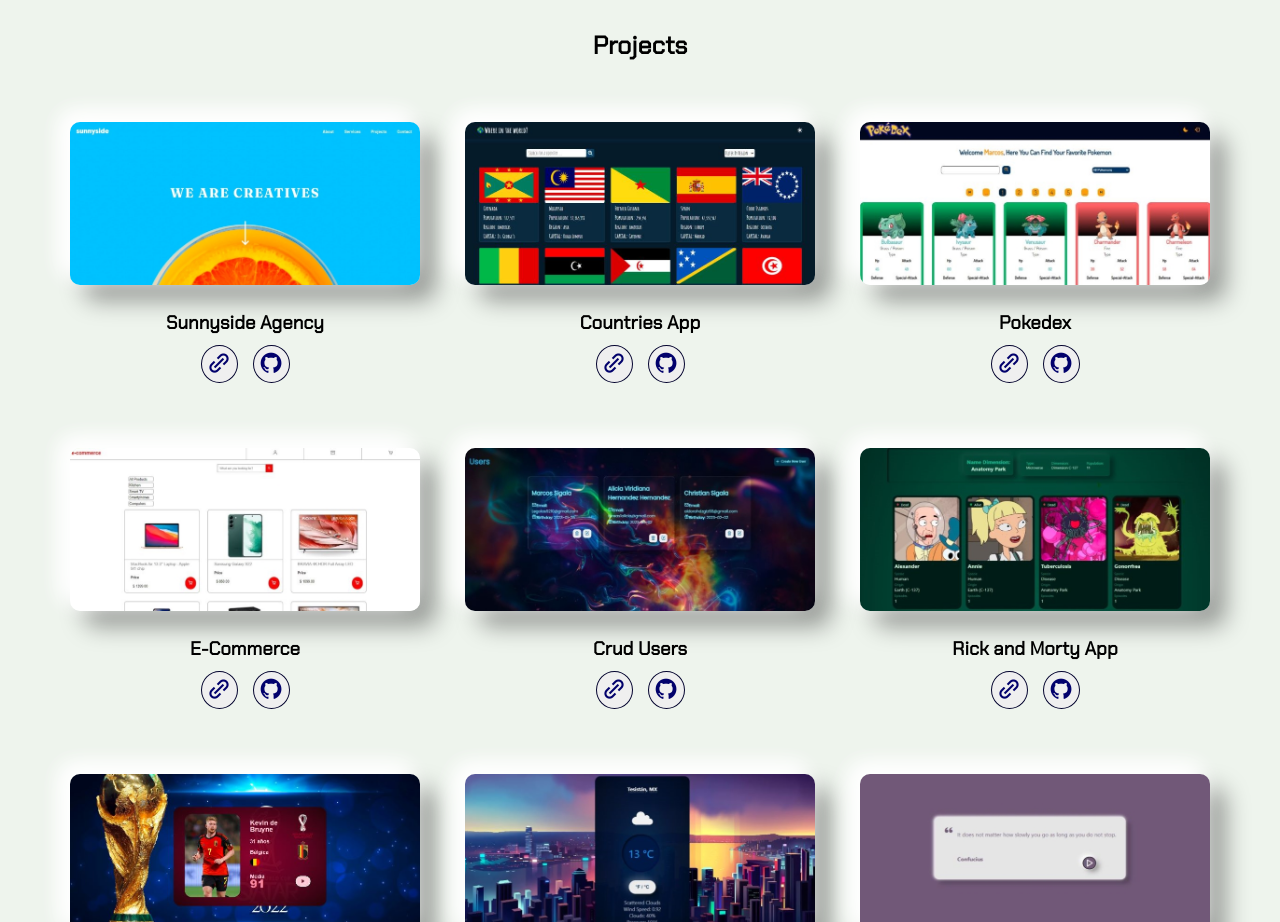
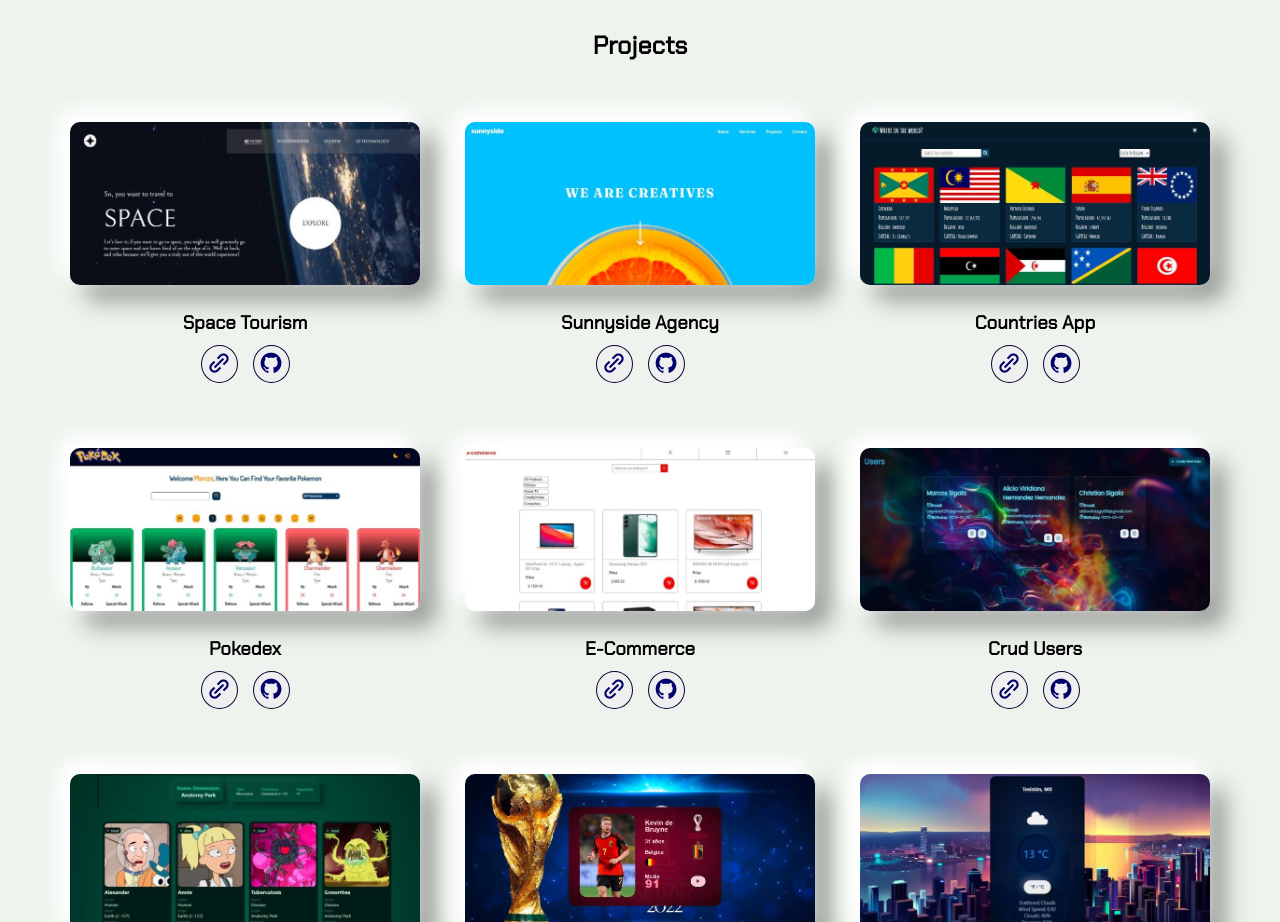
Before and after one commit to marksc26/newPortfolio, a React (Vite) app: page / in a window 1280 px wide. Shown: the part 1400-2322 px from the top of the page. Built offline with nearby package versions, Linux system fonts and the light colour scheme.

Commit message:
new project space

```diff
--- a/src/App.jsx
+++ b/src/App.jsx
@@ -8,6 +8,7 @@
 import pokedex from '../src/assets/images/pokedexapp.jpg'
 import countries from '../src/assets/images/countriesapp.jpg'
 import sunnyside from '../src/assets/images/sunnyside.jpg'
+import space from '../src/assets/images/space-tourism.jpg'
 import logoDark from '../src/assets/LOGO_BNC.png'
 import logoLight from '../src/assets/LOGO_CLR.png'
 import iconDark from '../src/assets/ICONO_BN-01.png'
@@ -222,6 +223,24 @@
           <h3 className='projects-title'>Projects</h3>
         </div>
         <div className='projects-container'>
+
+        <div>
+          <div className='image-container'>
+            <img className={!darkMode ? 'image-project' : 'image-project-dark'} src={space} alt="" />
+          </div>
+
+        <div className='info-container'>
+          <h3>Space Tourism</h3>
+          <div className='links-container'>
+          <button>
+            <a href="https://space-tourism-app-msc.netlify.app" target='_blank'><i className='bx bx-link-alt'></i></a>
+            </button>
+            <button>
+              <a href="https://github.com/marksc26/Space-Tourism-App.git" target='_blank'><i className='bx bxl-github'></i></a>
+            </button>
+          </div>
+        </div>
+        </div>
 
         <div>
           <div className='image-container'>
--- a/src/components/Modal.jsx
+++ b/src/components/Modal.jsx
@@ -14,7 +14,7 @@
             <h3>Thank You!</h3>
             <p>your form submission has been received!</p>
             <div className='button-container'>
-               <button  onClick={closeModal}>Cerrar</button>
+               <button  onClick={closeModal}>Close</button>
             </div>
 
         </div>
```
Also changed, not shown: src/assets/images/space-tourism.jpg (added).
